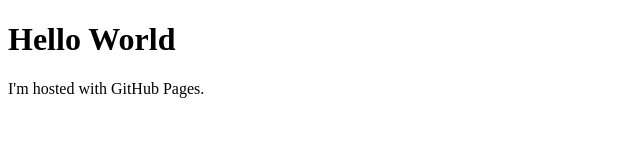
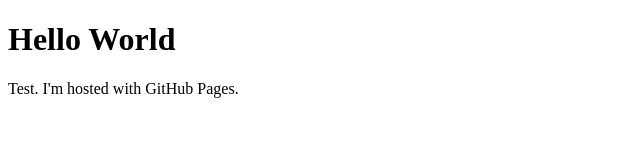
Before and after one commit to ChengkaiLi/ChengkaiLi.github.io, a plain HTML site: page index.html in a window 1280 px wide. Shown: the full height of the page, 0-640 px from the left. Drawn offline with Linux system fonts and the light colour scheme.

Commit message:
Update index.html

```diff
--- a/index.html
+++ b/index.html
@@ -2,6 +2,6 @@
 <html>
 <body>
 <h1>Hello World</h1>
-<p>I'm hosted with GitHub Pages.</p>
+<p>Test. I'm hosted with GitHub Pages.</p>
 </body>
 </html>
```
